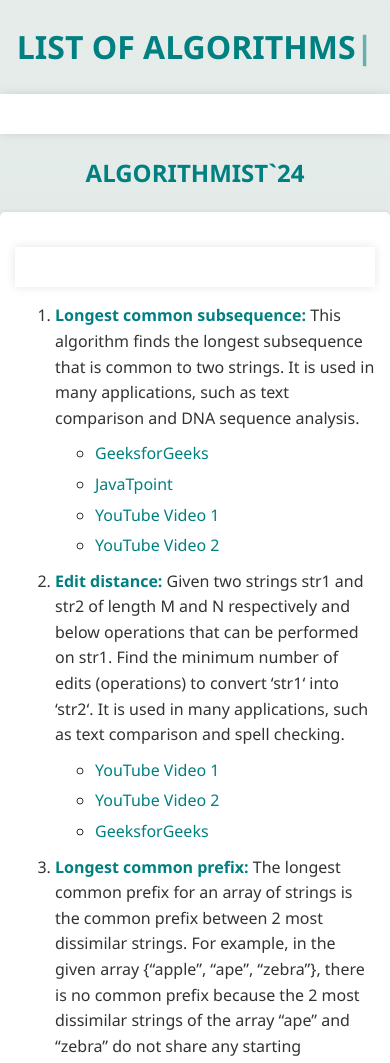
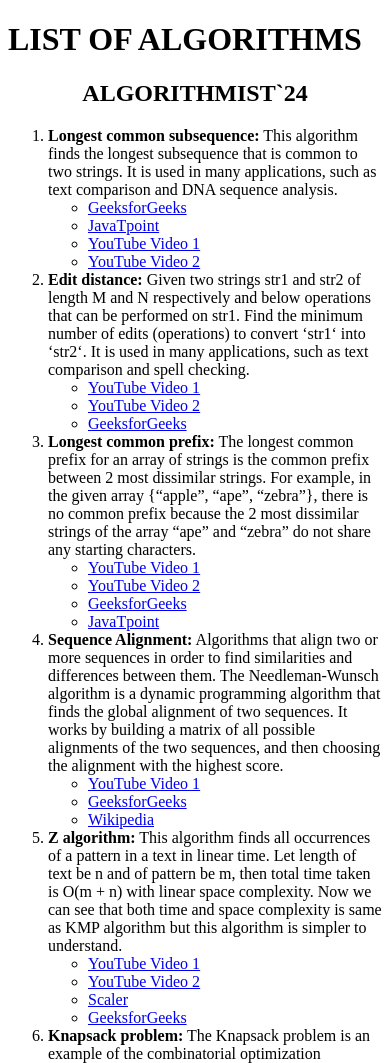
Before and after one commit to parimaladini/ebook, a plain HTML site: page index.html in a window 390 px wide. Shown: the top 1063 px of the page. Drawn offline with Linux system fonts and the light colour scheme.

Commit message:
Update styles.css

```diff
--- a/styles.css
+++ b/styles.css
@@ -131,135 +131,3 @@
     }
 
   }
-
-  /* Styles for mobile view */
-  @media only screen and (max-width: 767px) {
-
-   body {
-    font-family: 'Segoe UI', Tahoma, Geneva, Verdana, sans-serif;
-    line-height: 1.6;
-    margin: 0;
-    padding: 0;
-    background: linear-gradient(to bottom, rgb(230, 236, 234), #008080);
-    color: #008080;
-}
-
-#intro-container {
-    position: fixed;
-    top: 0;
-    left: 0;
-    width: 100%;
-    height: 100%;
-    display: flex;
-    justify-content: center;
-    align-items: center;
-    background: #fff;
-    z-index: 1000;
-}
-
-
-
-#college-logo {
-    width: 150px;
-    height: auto;
-    margin-right: 20px;
-}
-
-#intro-text {
-    display: flex;
-    align-items: center;
-}
-
-#are, #you, #ready {
-    opacity: 0;
-    animation: slideIn 1s forwards;
-}
-
-@keyframes slideIn {
-    0% {
-        transform: translateX(-100%);
-    }
-    100% {
-        transform: translateX(0);
-        opacity: 1;
-    }
-}
-
-header {
-    background-color: #333;
-    color: #fff;
-    padding: 10px;
-}
-
-#algorithms-container {
-    margin-top: 20px;
-    padding: 20px;
-    background-color: #fff;
-    box-shadow: 0 0 10px rgba(0, 0, 0, 0.1);
-    transform: translateZ(0);
-    transition: transform 0.5s ease-in-out;
-}
-
-.algorithm-container a {
-    color: #008080; /* Blue color */
-    text-decoration: none;
-    border-bottom: 1px solid transparent;
-    transition: border-bottom 0.3s ease-in-out, color 0.3s ease-in-out;
-}
-
-.algorithm-container a:hover {
-    border-bottom: 2px solid #008080;
-    color: #008080; /* Slightly darker blue on hover */
-}
-
-.algorithm-container {
-    margin-top: 20px;
-    padding: 15px;
-    background-color: #fff;
-    box-shadow: 0 0 5px rgba(0, 0, 0, 0.1);
-    border-radius: 5px;
-    transition: transform 0.3s ease-in-out;
-}
-
-/* .algorithm-container:hover {
-    transform: scale(1.02);
-} */
-
-.algorithm-container li {
-    margin-bottom: 10px;
-    color: #333;
-}
-
-.algorithm-container li strong {
-    font-weight: bold;
-    color: #008080; /* Dark Cyan */
-}
-
-.algorithm-container li ul {
-    margin-top: 10px;
-}
-
-.algorithm-container li ul li {
-    margin-bottom: 5px;
-}
-
-h1 {
-    text-align: center;
-    position: relative;
-}
-
-h1::after {
-    content: '|';
-
-    top: 0;
-    right: 0;
-    color: #008080;
-    animation: blink-caret 0.75s infinite;
-}
-
-@keyframes blink-caret {
-    50% {
-        opacity: 0;
-    }
-}
-  }
```
